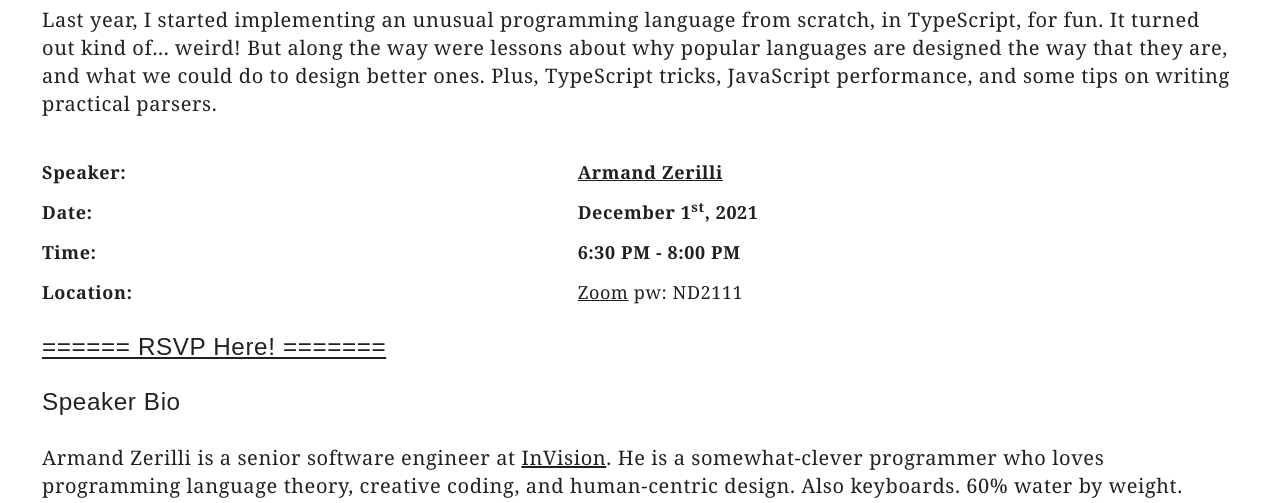
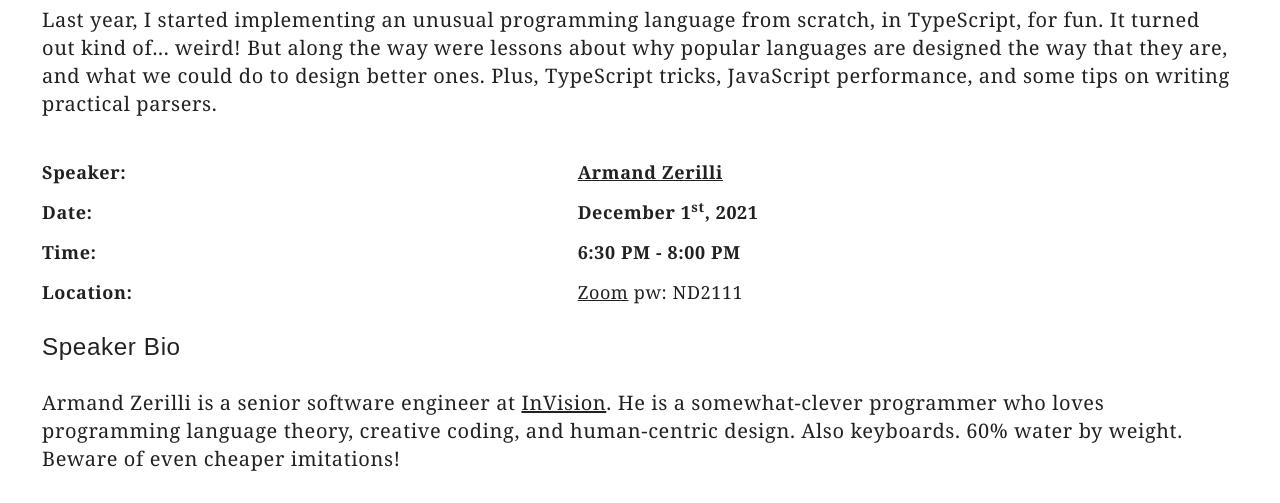
Before and after one commit to north-dallas-developers/northdallas-site, an Eleventy site: page meetings/posts/2021-12-01-Lessons-from-Building-a-Subpar-Programming-Language.md in a window 1280 px wide. Shown: the part 297-800 px from the top of the page. Built offline with nearby package versions, Linux system fonts and the light colour scheme; Eleventy itself is replaced by a stand-in of ours; files that its build step writes are made by us from their sources; a web font is replaced by a local one; what jsdom would draw is missing.

Commit message:
Removed RSVP link because it didn't point to anything RSVPable

```diff
--- a/meetings/posts/2021-12-01-Lessons-from-Building-a-Subpar-Programming-Language.md
+++ b/meetings/posts/2021-12-01-Lessons-from-Building-a-Subpar-Programming-Language.md
@@ -31,8 +31,6 @@ date: '2021-12-01'
     </tbody>
 </table>
 
-<h2><a target="_blank" rel="noopener noreferrer" href="">====== RSVP Here! =======</a></h2>
-
 <h2>Speaker Bio</h2>
 
 <p>Armand Zerilli is a senior software engineer at <a title="invisionapp.com" rel="noopener noreferrer" target="_blank" href="https://www.invisionapp.com">InVision</a>. He is a somewhat-clever programmer who loves programming language theory, creative coding, and human-centric design. Also keyboards. 60% water by weight. Beware of even cheaper imitations!</p>
```
